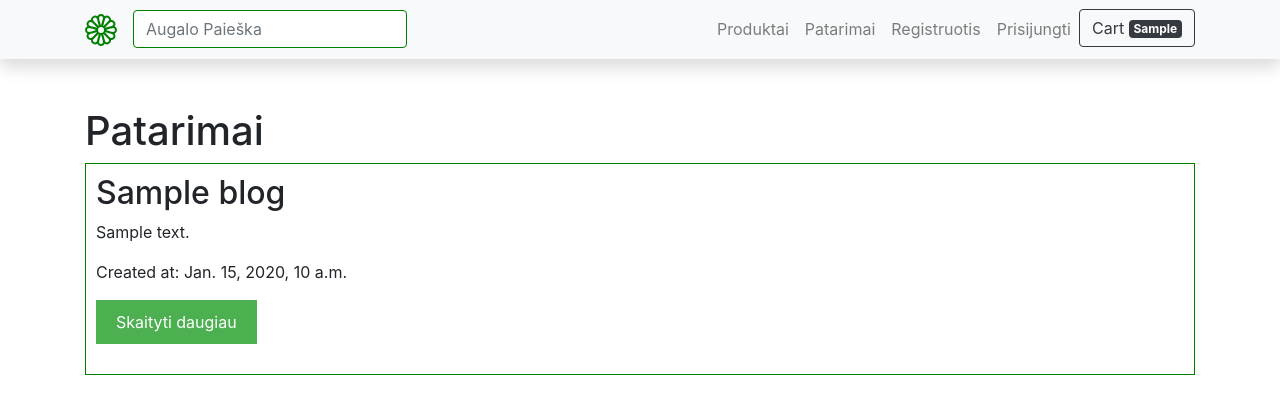
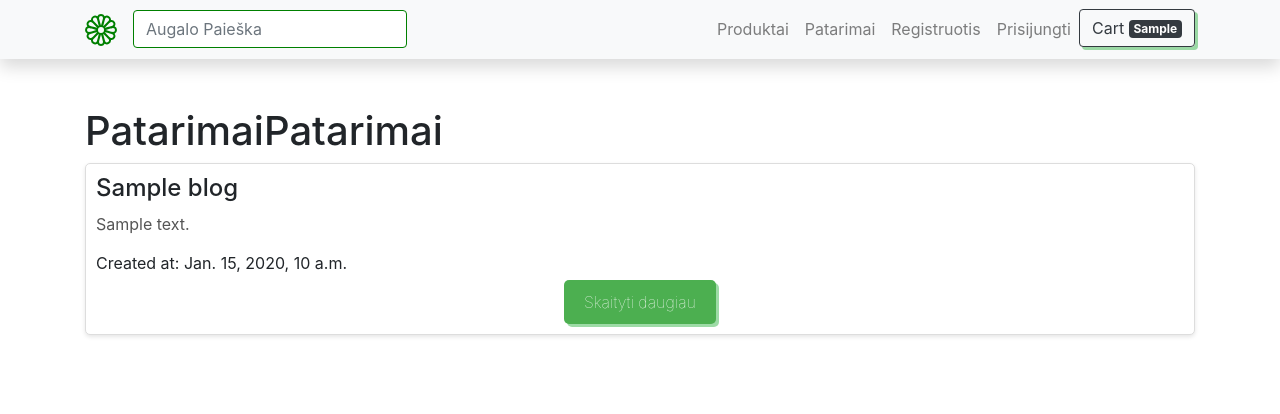
Before and after one commit to MindaugasZitkus/onlineshop_baigiamasis, a Django app: template mysite/onlineshop/templates/blog.html in a window 1280 px wide. Shown: the top 414 px of the page. Run offline with Django 4.2, Linux system fonts and the light colour scheme; the template is opened without the code that fills it: most values are stand-ins (such as "Sample title", 1, 10 or a date in 2020); data that the repository does not hold is empty; some libraries are stand-ins or nearby versions.

```diff
--- a/mysite/onlineshop/templates/blog.html
+++ b/mysite/onlineshop/templates/blog.html
@@ -2,7 +2,7 @@
 {% load static %}
 
 {% block "content" %}
-<h1>Patarimai</h1>
+  <h1>PatarimaiPatarimai</h1>
 
   {% for blog in blogs %}
     <div class="blog-post">
@@ -13,38 +13,85 @@
       <button class="read-more-btn custom-button">Skaityti daugiau</button>
     </div>
   {% endfor %}
-<!-- jquery mygtuko skriptas -->
-<script
-        src="https://code.jquery.com/jquery-3.7.0.js"
-        integrity="sha256-JlqSTELeR4TLqP0OG9dxM7yDPqX1ox/HfgiSLBj8+kM="
-        crossorigin="anonymous"></script>
+
+  <script src="https://code.jquery.com/jquery-3.7.0.min.js"></script>
   <script src="{% static 'js/blog.js' %}"></script>
+<script src="{% static 'js/button.js' %}"></script>
 
   <style>
-  .blog-post {
-  border: 1px solid green;
-  padding: 10px;
-  margin-bottom: 20px
+
+
+    button {
+      margin: auto;
+      position: relative;
+      display: block;
+      font-weight: 100;
+      background: #ffffff;
+      border: 1px solid rgba(61, 183, 78, 1);
+      text-decoration: none;
+      color: #3DB74E;
+      padding: 15px 20px;
+      transition: 0.225s ease all;
+      overflow: hidden;
+      will-change: transform;
+      box-shadow: 3px 3px 0px rgba(61, 183, 78, 0.5);
     }
 
-</style>
+    button:hover,
+    button:focus {
+      cursor: pointer;
+      transform: translate(-4px, -4px);
+      box-shadow: 7px 7px 0px rgba(61, 183, 78, 0.3);
+      color: black;
+    }
 
+    button.clicked {
+      cursor: pointer;
+      transform: translate(3px, 3px) !important;
+      box-shadow: 0px 0px 0px rgba(61, 183, 78, 1) !important;
+      border: 1px solid rgba(61, 183, 78, 0.5);
+    }
 
-<style>
+    .blog-post {
+      border: 1px solid #ddd;
+      border-radius: 5px;
+      padding: 10px;
+      margin-bottom: 20px;
+      background-color: #fff;
+      box-shadow: 0 2px 4px rgba(0, 0, 0, 0.1);
+    }
+
+    .blog-post h2 {
+      font-size: 24px;
+      margin-bottom: 10px;
+    }
+
+    .blog-post .short-text {
+      color: #555;
+      margin-bottom: 15px;
+    }
+
+    .blog-post .full-text {
+      display: none;
+      color: #555;
+    }
+
+    .blog-post p {
+      margin-bottom: 5px;
+    }
+
     .custom-button {
-  background-color: #4CAF50; /* Fono spalva */
-  color: white; /* Teksto spalva */
-  padding: 10px 20px; /* tarpas */
-  border: none; /* Istrinti mygtuko sonus */
-  cursor: pointer; /*  */
-  margin-bottom: 20px
+      background-color: #4CAF50;
+      color: white;
+      padding: 10px 20px;
+      border: none;
+      cursor: pointer;
+      border-radius: 5px;
+      font-size: 16px;
     }
 
     .custom-button:hover {
-  background-color: #45a049; /* Pakeisti spalva */
+      background-color: #45a049;
     }
-
   </style>
-
-
 {% endblock %}
```
Lines whose indentation alone changed are shown as unchanged.
